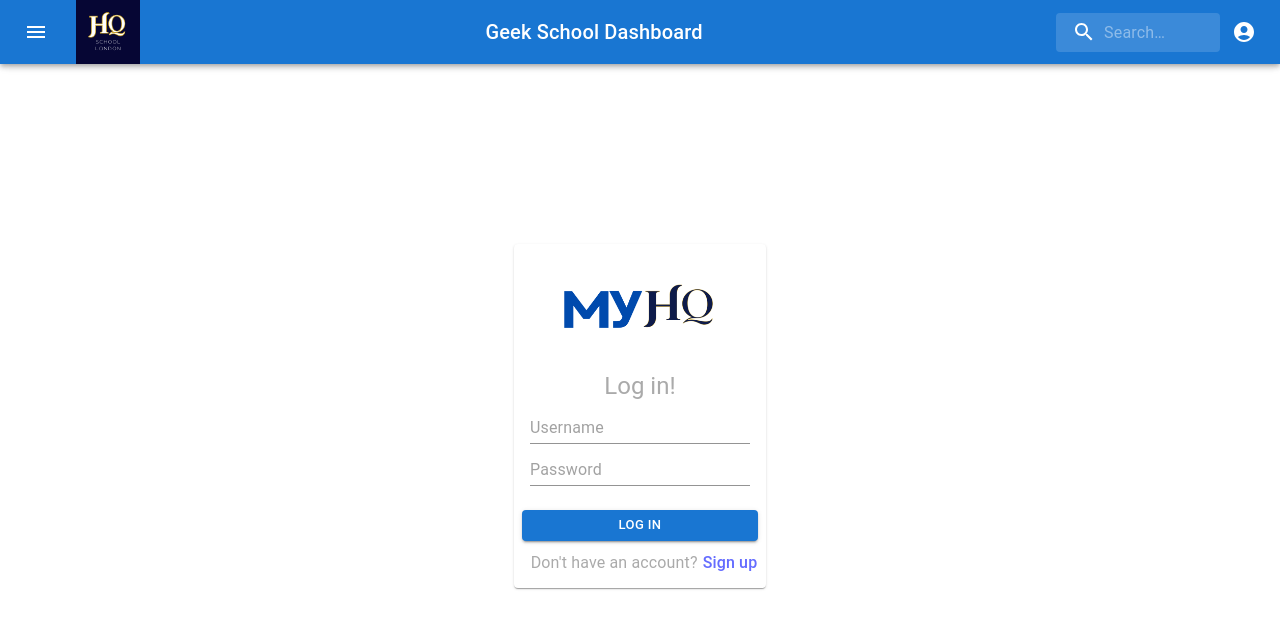
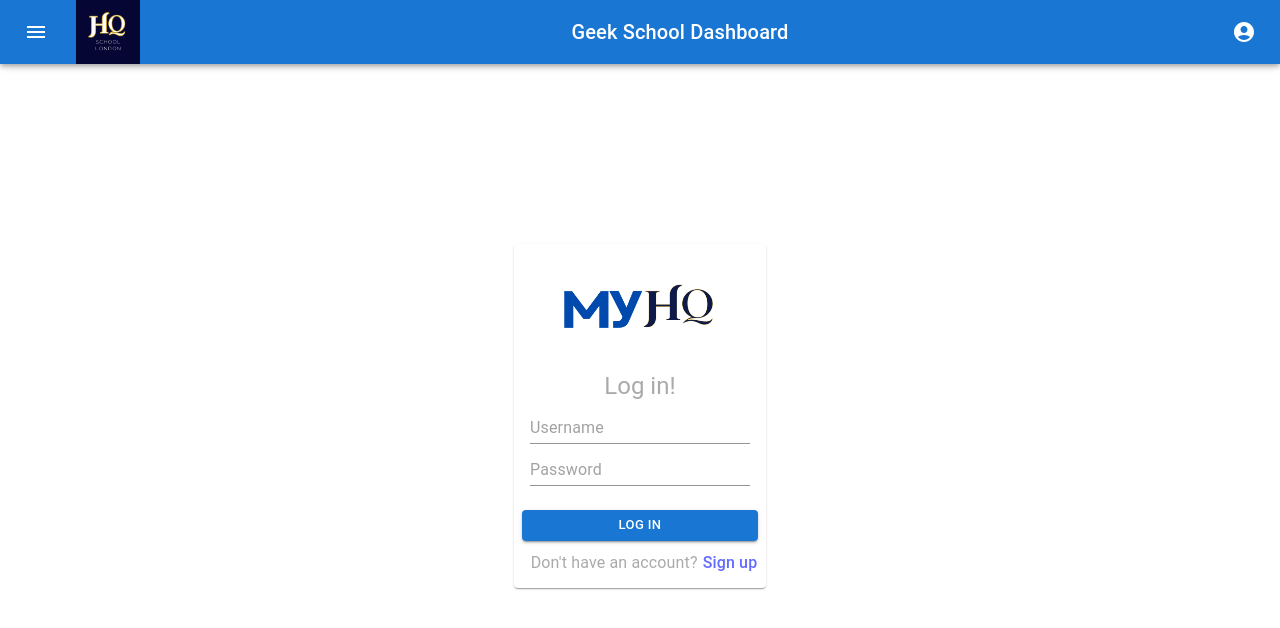
Before and after one commit to Bracej97/final-project-frontend2, a React (Vite) app: page /login in a window 1280 px wide. Shown: the top 628 px of the page. Built offline with nearby package versions, Linux system fonts and the light colour scheme.

Commit message:
Search bar removed

```diff
--- a/src/components/Header.jsx
+++ b/src/components/Header.jsx
@@ -101,7 +101,7 @@
             component="img"
             sx={{
               height: 64,
-              display: { xs: 'none', sm: 'block' },
+              display: { xs: 'block', sm: 'block' },
             }}
             alt="Your logo."
             src={Logo}
@@ -112,21 +112,12 @@
             variant="h6"
             noWrap
             component="div"
-            sx={{ flexGrow: 1, display: { xs: 'none', sm: 'block' } }}
+            sx={{ flexGrow: 1, display: { xs: 'block', sm: 'block' } }}
           >
             Geek School Dashboard
           </Typography>
 
-          {/* Search */}
-          <Search>
-            <SearchIconWrapper>
-              <SearchIcon />
-            </SearchIconWrapper>
-            <StyledInputBase
-              placeholder="Search…"
-              inputProps={{ 'aria-label': 'search' }}
-            />
-          </Search>
+
 
           {/* Profile Menu */}
           <IconButton
```
